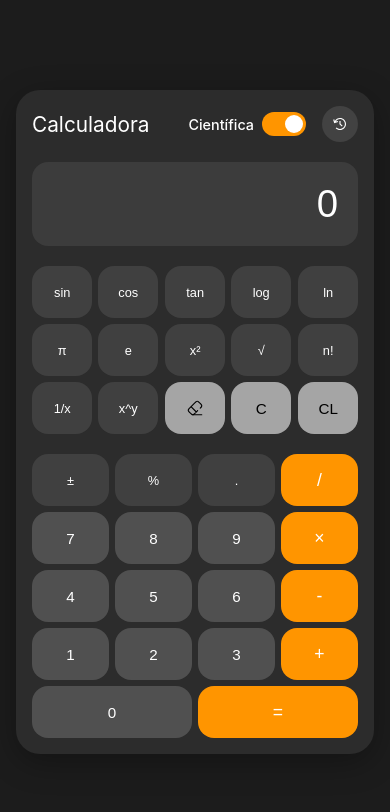
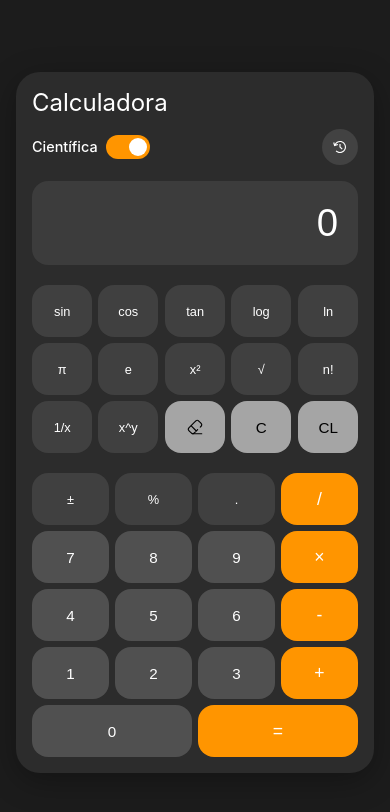
Before and after one commit to Anathyon/Calculadora, a website: page index.html in a window 390 px wide. Drawn offline with Linux system fonts and the light colour scheme.

Commit message:
Correção para dispositivos mobile na alternância de modos

```diff
--- a/CSS/index.scss
+++ b/CSS/index.scss
@@ -563,6 +563,22 @@ input:checked+.slider:before {
         padding: 16px;
     }
 
+    .calculator-header {
+        flex-direction: column;
+        align-items: flex-start;
+        gap: 12px;
+        margin-bottom: 16px;
+
+        h1 {
+            font-size: 1.5rem;
+        }
+
+        .header-controls {
+            width: 100%;
+            justify-content: space-between;
+        }
+    }
+
     .btn {
         height: 52px;
         font-size: 0.95rem;
```
Also changed, not shown: CSS/index.css, 1 other file.
